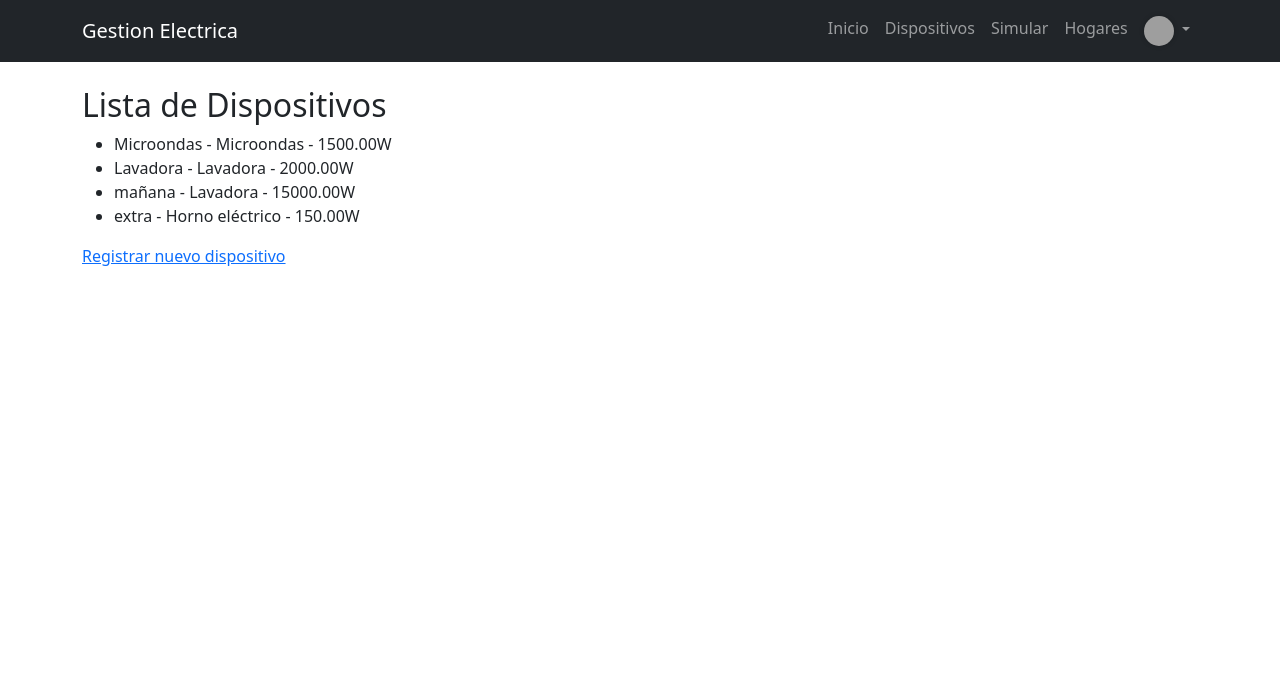
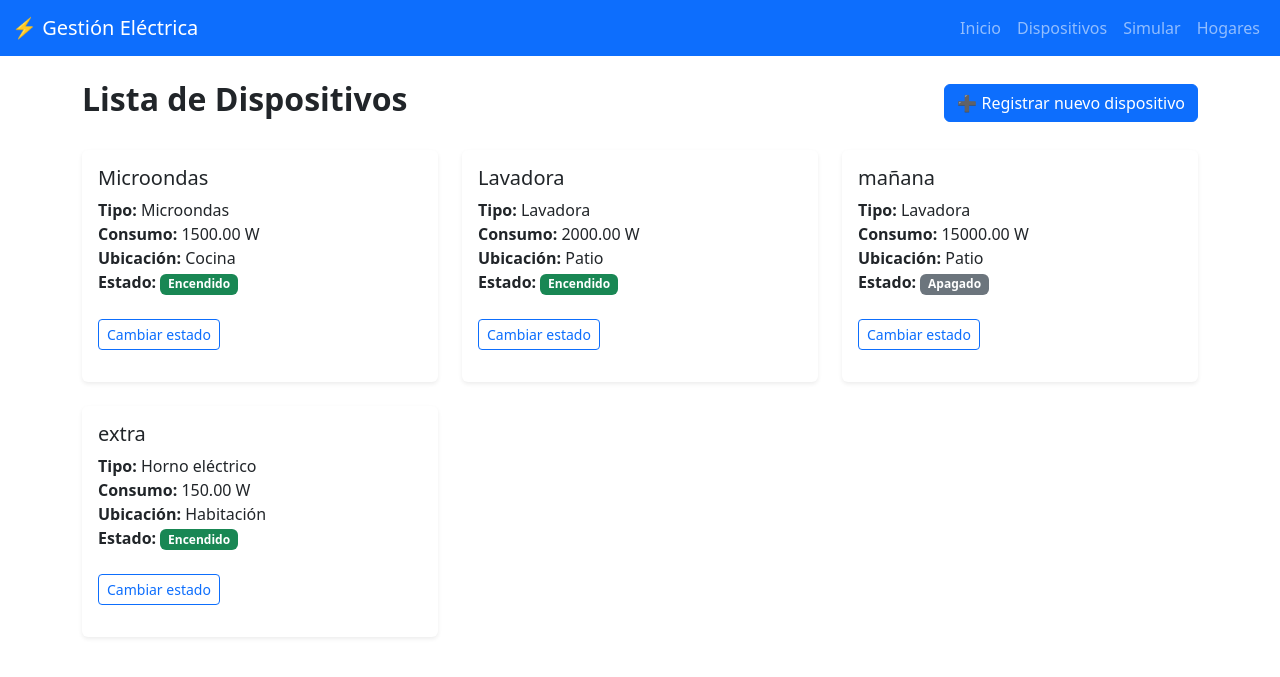
Before and after one commit to SantiagoEchavarria/GestionElectrica, a Django app: page /dispositivos/ in a window 1280 px wide. Shown: the top 677 px of the page. Run offline with Django 5.2, Linux system fonts and the light colour scheme; a user stored in the database is signed in; data comes from the database, SQL or seed files in the repository; both versions use the stored data as it was after the commit; grey boxes are pictures that could not be loaded.

Commit message:
fronted actualizado

```diff
--- /dev/null
+++ b/dispositivos/templates/base.html
@@ -0,0 +1,27 @@
+<!DOCTYPE html>
+<html lang="es">
+<head>
+  <meta charset="UTF-8">
+  <title>{% block title %}Gestión Eléctrica{% endblock %}</title>
+  <link href="https://cdn.jsdelivr.net/npm/bootstrap@5.3.0/dist/css/bootstrap.min.css" rel="stylesheet">
+</head>
+<body>
+  <nav class="navbar navbar-expand-lg navbar-dark bg-primary">
+    <div class="container-fluid">
+      <a class="navbar-brand" href="#">⚡ Gestión Eléctrica</a>
+      <div class="collapse navbar-collapse">
+        <ul class="navbar-nav ms-auto">
+          <li class="nav-item"><a class="nav-link" href="/">Inicio</a></li>
+          <li class="nav-item"><a class="nav-link" href="{% url 'lista_dispositivos' %}">Dispositivos</a></li>
+          <li class="nav-item"><a class="nav-link" href="#">Simular</a></li>
+          <li class="nav-item"><a class="nav-link" href="{% url 'lista_hogares' %}">Hogares</a></li>
+        </ul>
+      </div>
+    </div>
+  </nav>
+
+  <div class="container mt-4">
+    {% block content %}{% endblock %}
+  </div>
+</body>
+</html>
--- a/dispositivos/templates/lista_dispositivos.html
+++ b/dispositivos/templates/lista_dispositivos.html
@@ -1,11 +1,51 @@
-{% extends 'base.html'%}
-{% block content%}
-<h2>Lista de Dispositivos</h2>
-<ul>
+{% extends 'base.html' %}
+
+{% block title %}Lista de Dispositivos{% endblock %}
+
+{% block content %}
+<style>
+  .card-hover {
+    transition: transform 0.2s ease, box-shadow 0.2s ease;
+  }
+  .card-hover:hover {
+    transform: scale(1.03);
+    box-shadow: 0 8px 20px rgba(0, 0, 0, 0.2);
+  }
+</style>
+
+<div class="d-flex justify-content-between align-items-center mb-4">
+    <h2 class="fw-bold">Lista de Dispositivos</h2>
+    <a href="{% url 'registrar_dispositivo' %}" class="btn btn-primary">➕ Registrar nuevo dispositivo</a>
+</div>
+
+<div class="row row-cols-1 row-cols-md-2 row-cols-lg-3 g-4">
     {% for dispositivo in dispositivos %}
-        <li>{{ dispositivo.nombre }} - {{ dispositivo.tipo.nombre }} - {{ dispositivo.consumo_watts }}W </li>
+    <div class="col">
+        <div class="card h-100 shadow-sm border-0 card-hover">
+            <div class="card-body">
+                <h5 class="card-title">{{ dispositivo.nombre }}</h5>
+                <p class="card-text">
+                    <strong>Tipo:</strong> {{ dispositivo.tipo.nombre }}<br>
+                    <strong>Consumo:</strong> {{ dispositivo.consumo_watts }} W<br>
+                    <strong>Ubicación:</strong> {{ dispositivo.partehogar.nombre }}<br>
+                    <strong>Estado:</strong>
+                    {% if dispositivo.estado == 'encendido' %}
+                        <span class="badge bg-success">Encendido</span>
+                    {% else %}
+                        <span class="badge bg-secondary">Apagado</span>
+                    {% endif %}
+                    <form method="post" action="{% url 'cambiar_estado_dispositivo' dispositivo.id %}">
+                        {% csrf_token %}
+                        <button type="submit" class="btn btn-sm btn-outline-primary mt-2">
+                            Cambiar estado
+                        </button>
+                    </form>
+                </p>
+            </div>
+        </div>
+    </div>
+    {% empty %}
+    <p>No hay dispositivos registrados.</p>
     {% endfor %}
-</ul>
-<a href="{% url 'registrar_dispositivo' %}">Registrar nuevo dispositivo</a>
-</body>
-{% endblock%}
+</div>
+{% endblock %}
--- a/dispositivos/views.py
+++ b/dispositivos/views.py
@@ -2,6 +2,10 @@ from django.shortcuts import redirect, render
 from .models import Hogar, Dispositivo, TipoDispositivo, ParteHogar
 from .forms import HogarForm, DispositivoForm, TipoDispotivoForm, ParteHogarForm
 from django.contrib.auth.decorators import login_required
+from django.shortcuts import redirect, get_object_or_404
+from .models import Dispositivo
+from django.http import HttpResponseRedirect
+from django.urls import reverse
 
 @login_required
 def registrar_hogar(request):
@@ -66,3 +70,10 @@ def lista_tipos_dispositivos(request):
 def listar_partes_hogar(request):
     partesHogar = ParteHogar.objects.all()
     return render (request, "listar_partes_hogar.html", {"partes": partesHogar})
+
+@login_required
+def cambiar_estado_dispositivo(request, dispositivo_id):
+    dispositivo = get_object_or_404(Dispositivo, id=dispositivo_id)
+    dispositivo.estado = 'apagado' if dispositivo.estado == 'encendido' else 'encendido'
+    dispositivo.save()
+    return HttpResponseRedirect(reverse('lista_dispositivos'))
--- a/gestion_electrica/settings.py
+++ b/gestion_electrica/settings.py
@@ -57,7 +57,7 @@ ROOT_URLCONF = 'gestion_electrica.urls'
 TEMPLATES = [
     {
         'BACKEND': 'django.template.backends.django.DjangoTemplates',
-        'DIRS': [],
+        'DIRS': [BASE_DIR / 'templates'],  # <- importante
         'APP_DIRS': True,
         'OPTIONS': {
             'context_processors': [
@@ -69,6 +69,7 @@ TEMPLATES = [
         },
     },
 ]
+
 
 WSGI_APPLICATION = 'gestion_electrica.wsgi.application'
 
@@ -127,6 +128,7 @@ DEFAULT_AUTO_FIELD = 'django.db.models.BigAutoField'
 
 AUTH_USER_MODEL = 'usuarios.Usuario'
 LOGIN_REDIRECT_URL = '/'
+LOGIN_URL = '/iniciar_seccion/'
 LOGOUT_REDIRECT_URL = '/login/'
 
 # Configuración de correo para recuperación de contraseña
--- a/gestion_electrica/urls.py
+++ b/gestion_electrica/urls.py
@@ -5,6 +5,7 @@ from usuarios import views
 from django.contrib.auth import views as auth_views
 from dispositivos import views as views_dispositivos
 from simulador_energias import views as views_simulador
+from django.urls import include
 
 urlpatterns = [
     path('admin/', admin.site.urls),
@@ -29,6 +30,12 @@ urlpatterns = [
     path("partes-hogar/", views_dispositivos.listar_partes_hogar, name="listar_partes_hogar"),
     path("partes-hogar/registrar/", views_dispositivos.registrar_partes_hogar, name="registrar_partes_hogar"),
 
+    #urls para cambiar el estado de los dispositivos
+    path("dispositivos/<int:dispositivo_id>/cambiar_estado/", views_dispositivos.cambiar_estado_dispositivo, name="cambiar_estado_dispositivo"),
+
+    #intento optimizaccion sjsjsjssj
+    path("optimizacion/", include("optimisacion.urls")),
+
     #urls simulador
     path("calcular_consumo/", views_simulador.calcular_consumo, name="calcular_consumo"),
 
--- /dev/null
+++ b/optimisacion/urls.py
@@ -0,0 +1,7 @@
+from django.urls import path
+from . import views
+
+urlpatterns = [
+    path('', views.vista_optimizacion, name='vista_optimizacion'),
+    path('consumo/', views.consumo_actual, name='consumo_actual'),
+]
--- a/usuarios/templates/base.html
+++ b/usuarios/templates/base.html
@@ -4,71 +4,84 @@
     {% load static %}
     <meta charset="UTF-8">
     <meta name="viewport" content="width=device-width, initial-scale=1.0">
+
+    <!-- Bootstrap CSS -->
     <link href="https://cdn.jsdelivr.net/npm/bootstrap@5.3.0/dist/css/bootstrap.min.css" rel="stylesheet">
-    <title>Gestion Electrica</title>
 
+    <title>Gestión Eléctrica</title>
+
+    <!-- Estilos personalizados -->
     <link rel="stylesheet" type="text/css" href="{% static 'styles.css' %}">
     <style>
         .user-avatar {
-            width: 30px;
-            height: 30px;
-            border-radius: 50%; /* Convierte la imagen en un círculo */
-            object-fit: cover; /* Ajusta la imagen sin deformarla */
-            box-shadow: 0 0 5px rgba(0, 0, 0, 0.2); /* Sombra opcional */
+            width: 32px;
+            height: 32px;
+            border-radius: 50%;
+            object-fit: cover;
+            box-shadow: 0 0 5px rgba(0, 0, 0, 0.2);
+            transition: transform 0.2s;
+        }
+
+        .user-avatar:hover {
+            transform: scale(1.1);
+        }
+
+        .nav-link:hover {
+            color: #FFD700 !important; /* Color dorado al pasar el mouse */
+        }
+
+        .navbar-brand {
+            font-size: 1.5rem;
         }
     </style>
+</head>
 
-</head>
 <body>
-    <nav class="navbar navbar-expand-lg navbar-dark bg-dark">
+    <!-- Navbar mejorado -->
+    <nav class="navbar navbar-expand-lg navbar-dark bg-primary shadow-sm py-3">
         <div class="container">
-            <a class="navbar-brand" href="/">Gestion Electrica</a>
+            <a class="navbar-brand fw-bold" href="/">⚡ Gestión Eléctrica</a>
             <button class="navbar-toggler" type="button" data-bs-toggle="collapse" data-bs-target="#navbarNav">
                 <span class="navbar-toggler-icon"></span>
             </button>
+
             <div class="collapse navbar-collapse" id="navbarNav">
-                <ul class="navbar-nav ms-auto">
+                <ul class="navbar-nav ms-auto align-items-center gap-3">
                     <li class="nav-item">
-                        <a class="nav-link" href="/">Inicio</a>
+                        <a class="nav-link text-white fw-semibold" href="/">Inicio</a>
                     </li>
 
                     {% if request.user.is_authenticated %}
                         <li class="nav-item">
-                            <a class="nav-link" href="/dispositivos">Dispositivos</a>
+                            <a class="nav-link text-white fw-semibold" href="/dispositivos">Dispositivos</a>
                         </li>
                         <li class="nav-item">
-                            <a class="nav-link" href="/calcular_consumo">Simular</a>
+                            <a class="nav-link text-white fw-semibold" href="/calcular_consumo">Simular</a>
                         </li>
                         <li class="nav-item">
-                            <a class="nav-link" href="/hogares">Hogares</a>
+                            <a class="nav-link text-white fw-semibold" href="/hogares">Hogares</a>
                         </li>
 
                         <li class="nav-item dropdown">
-                            <a class="nav-link dropdown-toggle" href="#" id="userDropdown" role="button" data-bs-toggle="dropdown">
-                                <img src="{{ request.user.get_gravatar_url }}" class="user-avatar" width="30" height="30">
+                            <a class="nav-link dropdown-toggle d-flex align-items-center" href="#" id="userDropdown" role="button" data-bs-toggle="dropdown">
+                                <img src="{{ request.user.get_gravatar_url }}" class="user-avatar" alt="User Avatar">
                             </a>
-                            <ul class="dropdown-menu dropdown-menu-end text-center" aria-labelledby="userDropdown">
-                                <li>
+                            <ul class="dropdown-menu dropdown-menu-end">
+                                <li class="text-center p-2">
                                     <img src="{{ request.user.get_gravatar_url }}" class="user-avatar my-2" width="80" height="80">
+                                    <div class="fw-bold">{{ request.user.nombre }}</div>
                                 </li>
-                                <li>
-                                    <span class="d-block fw-bold">{{ request.user.nombre }}</span>
-                                </li>
-                                <li>
-                                    <a class="dropdown-item mt-2" href="/editar_seccion">Editar perfil</a>
-                                </li>
-                                <li>
-                                    <a class="dropdown-item" href="/cerrar_seccion/">Cerrar sesión</a>
-                                </li>
+                                <li><a class="dropdown-item" href="/editar_seccion">Editar perfil</a></li>
+                                <li><a class="dropdown-item" href="/cerrar_seccion/">Cerrar sesión</a></li>
                             </ul>
+                        </li>
 
-                        </li>
                     {% else %}
                         <li class="nav-item dropdown">
-                            <a class="nav-link dropdown-toggle" href="#" id="userDropdown" role="button" data-bs-toggle="dropdown">
-                                <img src="https://cdn-icons-png.flaticon.com/512/3177/3177440.png" alt="Usuario" width="30" height="30">
+                            <a class="nav-link dropdown-toggle d-flex align-items-center" href="#" id="userDropdown" role="button" data-bs-toggle="dropdown">
+                                <img src="https://cdn-icons-png.flaticon.com/512/3177/3177440.png" class="user-avatar" alt="Usuario">
                             </a>
-                            <ul class="dropdown-menu dropdown-menu-end" aria-labelledby="userDropdown">
+                            <ul class="dropdown-menu dropdown-menu-end">
                                 <li><a class="dropdown-item" href="/crear_seccion">Crear sesión</a></li>
                                 <li><a class="dropdown-item" href="/iniciar_seccion">Iniciar sesión</a></li>
                             </ul>
@@ -85,7 +98,5 @@
         {% endblock %}
     </div>
 
-    <!-- Bootstrap JS (necesario para el dropdown) -->
+    <!-- Bootstrap Bundle JS -->
     <script src="https://cdn.jsdelivr.net/npm/bootstrap@5.3.0/dist/js/bootstrap.bundle.min.js"></script>
-</body>
-</html>
```
Also changed, not shown: dispositivos/templates/lista_hogares.html (+10 -8 lines), dispositivos/templates/lista_tipos_dispositivos.html (+14 -10 lines), dispositivos/templates/registrar_dispositivo.html (+23 -6 lines), dispositivos/templates/registrar_hogar.html (+10 -6 lines), optimisacion/templates/optimizacion.html (added, +36 -0 lines), optimisacion/views.py (+28 -1 lines), usuarios/templates/inicio.html (+38 -2 lines), usuarios/views.py (+3 -4 lines), db.sqlite3.
